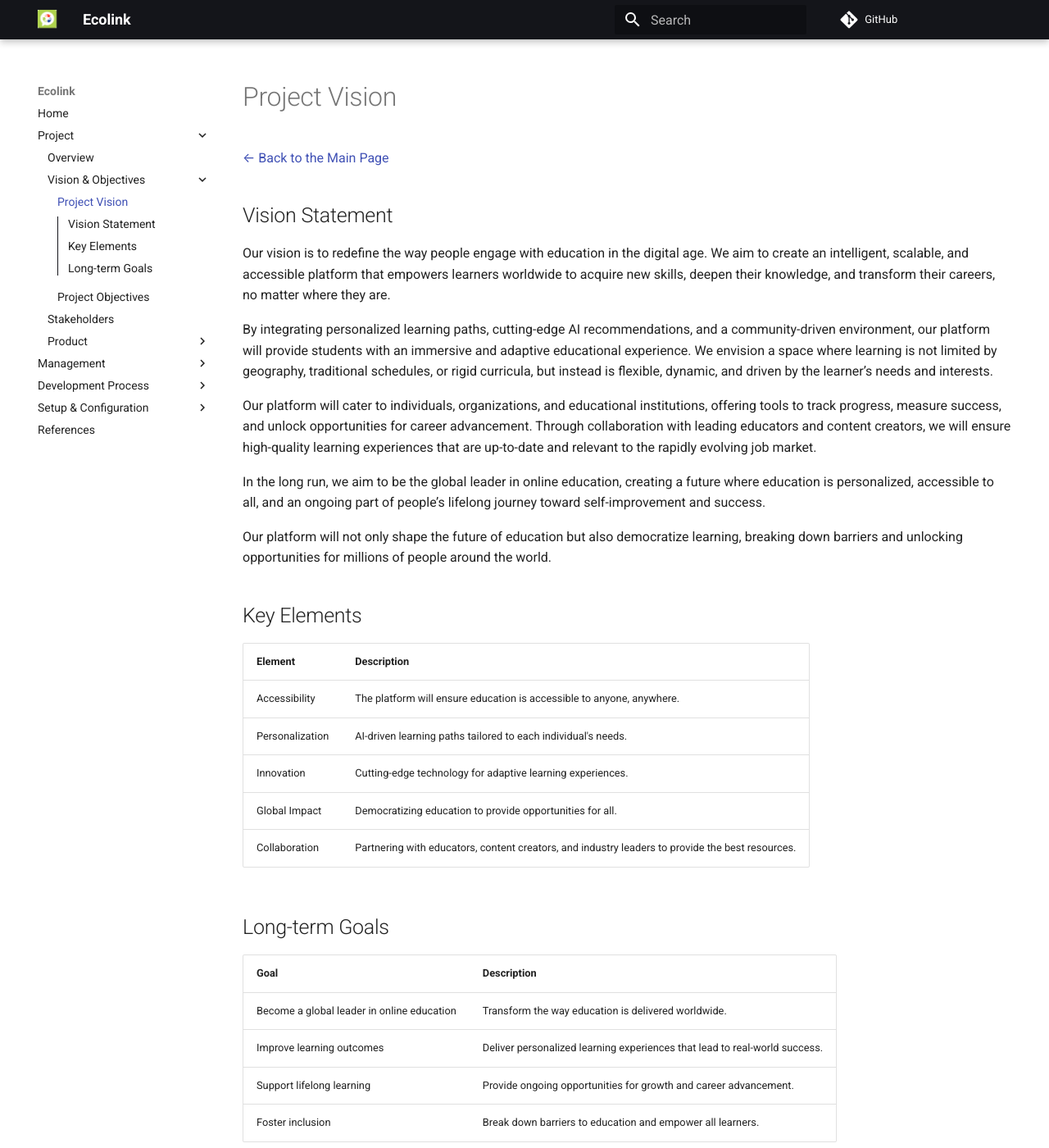
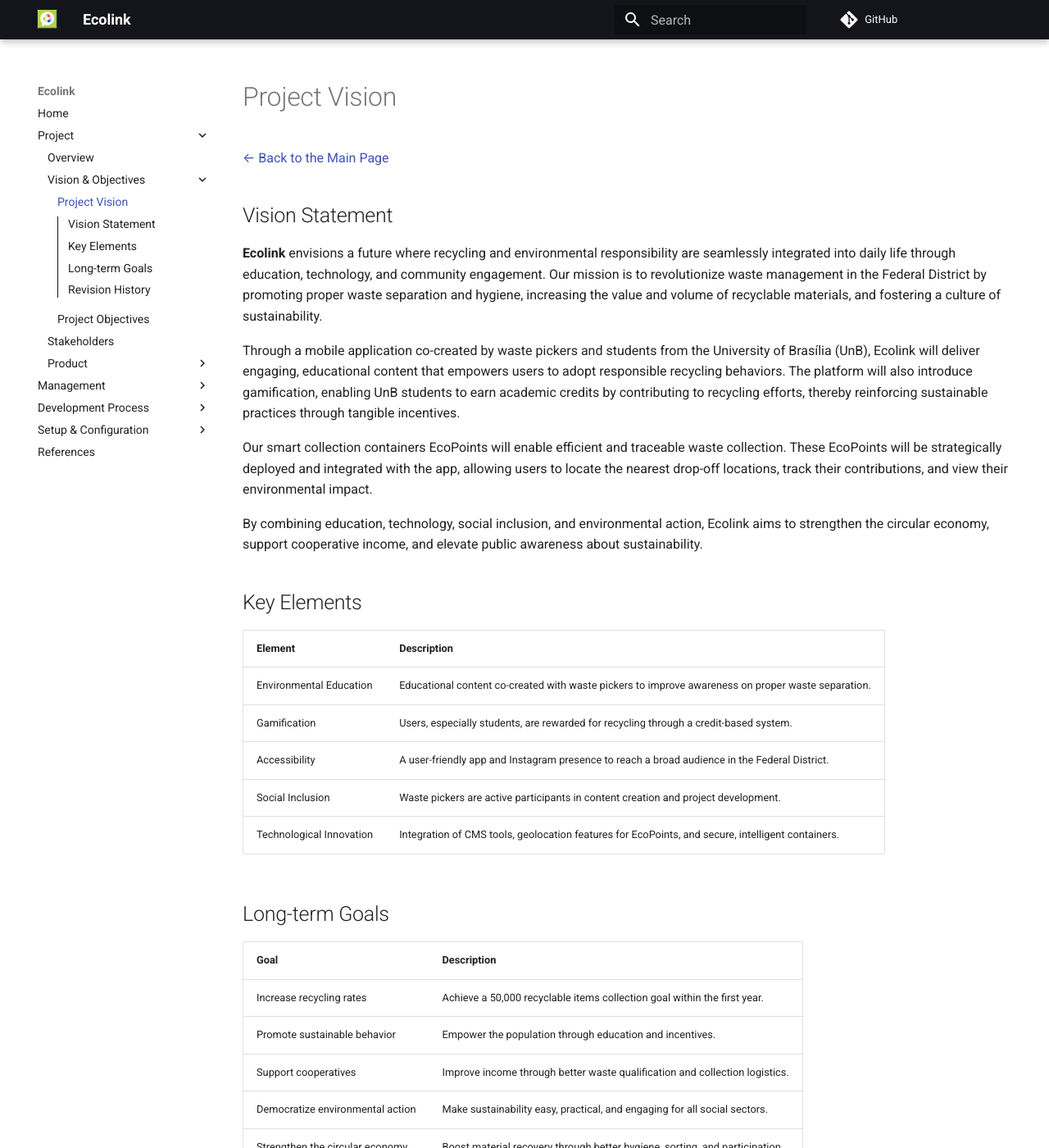
Before and after one commit to ErasmusEgalitarian/ecolink-docs, an MkDocs documentation site: the page built from docs/project/vision-objectives/vision.md, in a window 1280 px wide and 1400 px high. Shown: the whole window at 82% size. Built offline with MkDocs 1.6.1 and Material for MkDocs 9.7.7, drawn with Linux system fonts in a browser that asks for light colours; comment, search, counter and statistics services are not loaded; some of the changed text lies outside the part shown.

Commit message:
docs: update project vision file
change the context of the template for the ecolink context

```diff
--- a/docs/project/vision-objectives/vision.md
+++ b/docs/project/vision-objectives/vision.md
@@ -1,43 +1,44 @@
-
 # Project Vision
 
 [← Back to the Main Page](../../index.md)
 
 ## Vision Statement
 
-Our vision is to redefine the way people engage with education in the digital age. We aim to create an intelligent, scalable, and accessible platform that empowers learners worldwide to acquire new skills, deepen their knowledge, and transform their careers, no matter where they are.
+**Ecolink** envisions a future where recycling and environmental responsibility are seamlessly integrated into daily life through education, technology, and community engagement. Our mission is to revolutionize waste management in the Federal District by promoting proper waste separation and hygiene, increasing the value and volume of recyclable materials, and fostering a culture of sustainability.
 
-By integrating personalized learning paths, cutting-edge AI recommendations, and a community-driven environment, our platform will provide students with an immersive and adaptive educational experience. We envision a space where learning is not limited by geography, traditional schedules, or rigid curricula, but instead is flexible, dynamic, and driven by the learner’s needs and interests.
+Through a mobile application co-created by waste pickers and students from the University of Brasília (UnB), Ecolink will deliver engaging, educational content that empowers users to adopt responsible recycling behaviors. The platform will also introduce gamification, enabling UnB students to earn academic credits by contributing to recycling efforts, thereby reinforcing sustainable practices through tangible incentives.
 
-Our platform will cater to individuals, organizations, and educational institutions, offering tools to track progress, measure success, and unlock opportunities for career advancement. Through collaboration with leading educators and content creators, we will ensure high-quality learning experiences that are up-to-date and relevant to the rapidly evolving job market.
+Our smart collection containers EcoPoints will enable efficient and traceable waste collection. These EcoPoints will be strategically deployed and integrated with the app, allowing users to locate the nearest drop-off locations, track their contributions, and view their environmental impact.
 
-In the long run, we aim to be the global leader in online education, creating a future where education is personalized, accessible to all, and an ongoing part of people’s lifelong journey toward self-improvement and success.
-
-Our platform will not only shape the future of education but also democratize learning, breaking down barriers and unlocking opportunities for millions of people around the world.
+By combining education, technology, social inclusion, and environmental action, Ecolink aims to strengthen the circular economy, support cooperative income, and elevate public awareness about sustainability.
 
 ## Key Elements
 
-| Element         | Description                                                                                      |
-| --------------- | ------------------------------------------------------------------------------------------------ |
-| Accessibility   | The platform will ensure education is accessible to anyone, anywhere.                            |
-| Personalization | AI-driven learning paths tailored to each individual's needs.                                    |
-| Innovation      | Cutting-edge technology for adaptive learning experiences.                                       |
-| Global Impact   | Democratizing education to provide opportunities for all.                                        |
-| Collaboration   | Partnering with educators, content creators, and industry leaders to provide the best resources. |
+| Element                  | Description                                                                                        |
+| ------------------------ | -------------------------------------------------------------------------------------------------- |
+| Environmental Education  | Educational content co-created with waste pickers to improve awareness on proper waste separation. |
+| Gamification             | Users, especially students, are rewarded for recycling through a credit-based system.              |
+| Accessibility            | A user-friendly app and Instagram presence to reach a broad audience in the Federal District.      |
+| Social Inclusion         | Waste pickers are active participants in content creation and project development.                 |
+| Technological Innovation | Integration of CMS tools, geolocation features for EcoPoints, and secure, intelligent containers.  |
 
 ## Long-term Goals
 
-| Goal                                       | Description                                                                |
-| ------------------------------------------ | -------------------------------------------------------------------------- |
-| Become a global leader in online education | Transform the way education is delivered worldwide.                        |
-| Improve learning outcomes                  | Deliver personalized learning experiences that lead to real-world success. |
-| Support lifelong learning                  | Provide ongoing opportunities for growth and career advancement.           |
-| Foster inclusion                           | Break down barriers to education and empower all learners.                 |
+| Goal                             | Description                                                                 |
+| -------------------------------- | --------------------------------------------------------------------------- |
+| Increase recycling rates         | Achieve a 50,000 recyclable items collection goal within the first year.    |
+| Promote sustainable behavior     | Empower the population through education and incentives.                    |
+| Support cooperatives             | Improve income through better waste qualification and collection logistics. |
+| Democratize environmental action | Make sustainability easy, practical, and engaging for all social sectors.   |
+| Strengthen the circular economy  | Boost material recovery through better hygiene, sorting, and participation. |
 
-# Revision History
+---
 
-| Date       | Version | Changes                           | Authors |
-| ---------- | ------- | --------------------------------- | ------- |
-| 2025-03-28 | 0.1     | Document creation                 | [Cainã Freitas](https://github.com/freitasc) and [Lucas Antunes](https://github.com/LucasGSAntunes)        |
+## Revision History
+
+| Date       | Version | Changes             | Authors                                                                                          |
+| ---------- | ------- | ------------------- | ------------------------------------------------------------------------------------------------ |
+| 2025-04-08 | 0.2     | Adapted for Ecolink | [Mateus Vieira](https://github.com/matix0)                                                       |
+| 2025-03-28 | 0.1     | Document creation   | [Cainã Freitas](https://github.com/freitasc), [Lucas Antunes](https://github.com/LucasGSAntunes) |
 
 [← Back to the Main Page](../../index.md)
```
